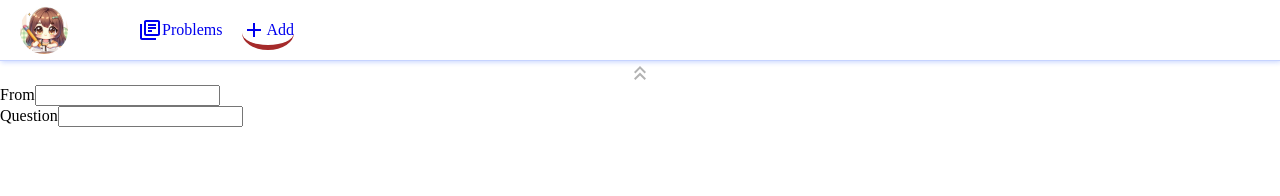
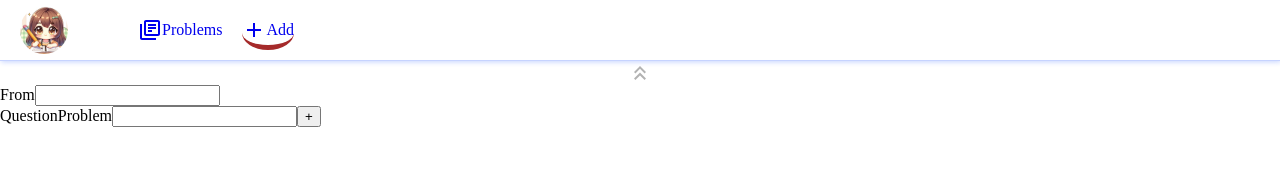
Before and after one commit to Mickey1992/math-problem-library, a React (Vite) app: page /add in a window 1280 px wide. Shown: the top 196 px of the page. Built offline with nearby package versions, Linux system fonts and the light colour scheme.

Commit message:
add ProblemInput

```diff
--- a/src/components/AddOriginProblem.tsx
+++ b/src/components/AddOriginProblem.tsx
@@ -1,16 +1,56 @@
 import { useEffect, useState } from "react";
+import ProblemInput from "./ProblemInput";
+import ProblemText from "./ProblemText";
+
+type Problem = {
+	description?: string;
+	subQuestions?: Problem[];
+};
+
+//names: [subQuestion, subId, subQuestion, subId, ..., description]
+function updateProblemText(problem: Problem, names: string[], text: string) {
+	if (names.length <= 1) {
+		return { ...problem, description: text };
+	} else if (!problem.subQuestions) {
+		return { ...problem, subQuestions: [{ description: text }] };
+	} else if (parseInt(names[1]) >= problem.subQuestions.length) {
+		return {
+			...problem,
+			subQuestions: [...problem.subQuestions, { description: text }],
+		};
+	} else {
+		const subId = parseInt(names[1]);
+		const targetProblem = problem.subQuestions[subId];
+		const updatedProblem = {
+			...problem,
+			subQuestions: [...problem.subQuestions],
+		};
+		updatedProblem.subQuestions[subId] = updateProblemText(
+			targetProblem,
+			names.slice(2),
+			text
+		);
+		return updatedProblem;
+	}
+}
 
 export default function AddOriginProblem() {
-	const [question, setQuestion] = useState(undefined);
+	const [problem, setProblem] = useState<Problem>({});
+	console.log(problem);
 
 	useEffect(() => {
 		if (window.MathJax) {
 			window.MathJax.typesetPromise();
 		}
-	}, [question]);
+	}, [problem]);
 
-	function handleQuestionChange(event) {
-		setQuestion(event.target.value);
+	function handleProblemTextChange(event) {
+		const { name, value } = event.target;
+		setProblem((pre) => updateProblemText(pre, name.split("."), value));
+	}
+
+	function handleAddSubQuestion(name) {
+		setProblem((pre) => updateProblemText(pre, name.split("."), ""));
 	}
 
 	return (
@@ -19,17 +59,18 @@ export default function AddOriginProblem() {
 			<input type="text" name="from" />
 			<br />
 			<label>Question</label>
-			<input
-				type="text"
-				name="question"
-				onChange={handleQuestionChange}
-				value={question}
+			<ProblemInput
+				title={"Problem"}
+				handleProblemTextChange={handleProblemTextChange}
+				handleAddSubQuestion={handleAddSubQuestion}
 			/>
 
-			<p
-				id="preview"
-				dangerouslySetInnerHTML={{ __html: question || "" }}
-			></p>
+			<p id="preview">
+				<ProblemText
+					description={problem.description}
+					questions={problem.subQuestions}
+				/>
+			</p>
 		</form>
 	);
 }
--- /dev/null
+++ b/src/components/ProblemInput.tsx
@@ -0,0 +1,58 @@
+import { useState } from "react";
+
+const MAX_DEPTH = 2;
+
+export default function ProblemInput({
+	title = undefined,
+	name = "description",
+	handleProblemTextChange,
+	handleAddSubQuestion,
+}: {
+	title?: string;
+	name?: string;
+	handleProblemTextChange;
+	handleAddSubQuestion;
+}) {
+	const [subQuestionCount, setSubQuestinoCount] = useState(0);
+	const depth = name.split("1").filter((n) => n === "subQuestion").length;
+	const subquestionEnabled = depth < MAX_DEPTH;
+
+	function onAddSubQuestion() {
+		const subName = `${name}.subQuestion[${subQuestionCount}]`;
+		handleAddSubQuestion(subName);
+		setSubQuestinoCount((prev) => prev + 1);
+	}
+
+	return (
+		<>
+			{title && <label>{title}</label>}
+			<input type="text" name={name} onChange={handleProblemTextChange} />
+			{subquestionEnabled && (
+				<button type="button" onClick={onAddSubQuestion}>
+					+
+				</button>
+			)}
+			{subQuestionCount > 0 && (
+				<ol>
+					{Array.from({ length: subQuestionCount }, (_, i) => {
+						const subName = `${name.replace(
+							"description",
+							"subQuestion"
+						)}.${i}.description`;
+						return (
+							<li key={subName}>
+								<ProblemInput
+									name={subName}
+									handleProblemTextChange={
+										handleProblemTextChange
+									}
+									handleAddSubQuestion={handleAddSubQuestion}
+								/>
+							</li>
+						);
+					})}
+				</ol>
+			)}
+		</>
+	);
+}
--- a/src/components/ProblemText.tsx
+++ b/src/components/ProblemText.tsx
@@ -1,7 +1,7 @@
 export interface StructuredProblemHTML {
 	description: string;
 	questions: StructuredProblemHTML[];
-	selectedSubQuestion: {
+	selectedSubQuestion?: {
 		[k: string]: boolean;
 	};
 }
@@ -9,13 +9,13 @@ export interface StructuredProblemHTML {
 export default function ProblemText({
 	description,
 	questions,
-	selectedSubQuestion,
+	selectedSubQuestion = undefined,
 }: StructuredProblemHTML) {
 	return (
 		<p>
 			<div dangerouslySetInnerHTML={{ __html: description }}></div>
 			<div>
-				{questions.length > 0 && (
+				{questions && questions.length > 0 && (
 					<ol>
 						{questions.map((question, index) => {
 							return (
```
